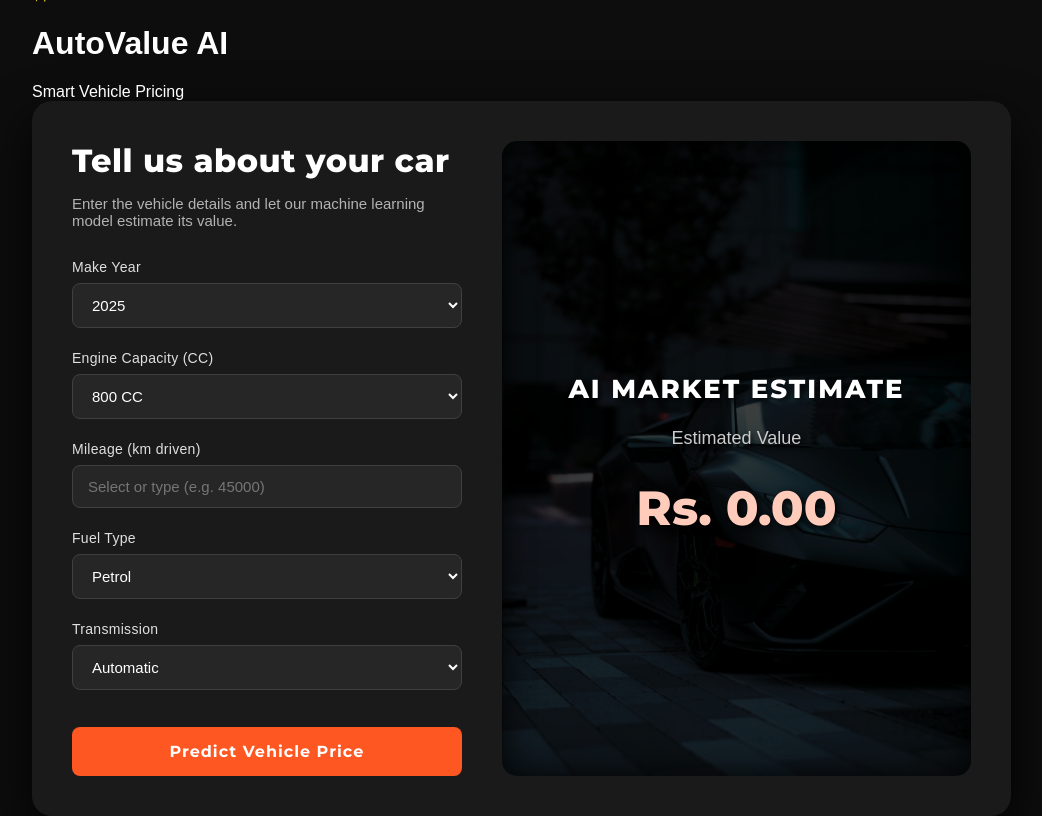
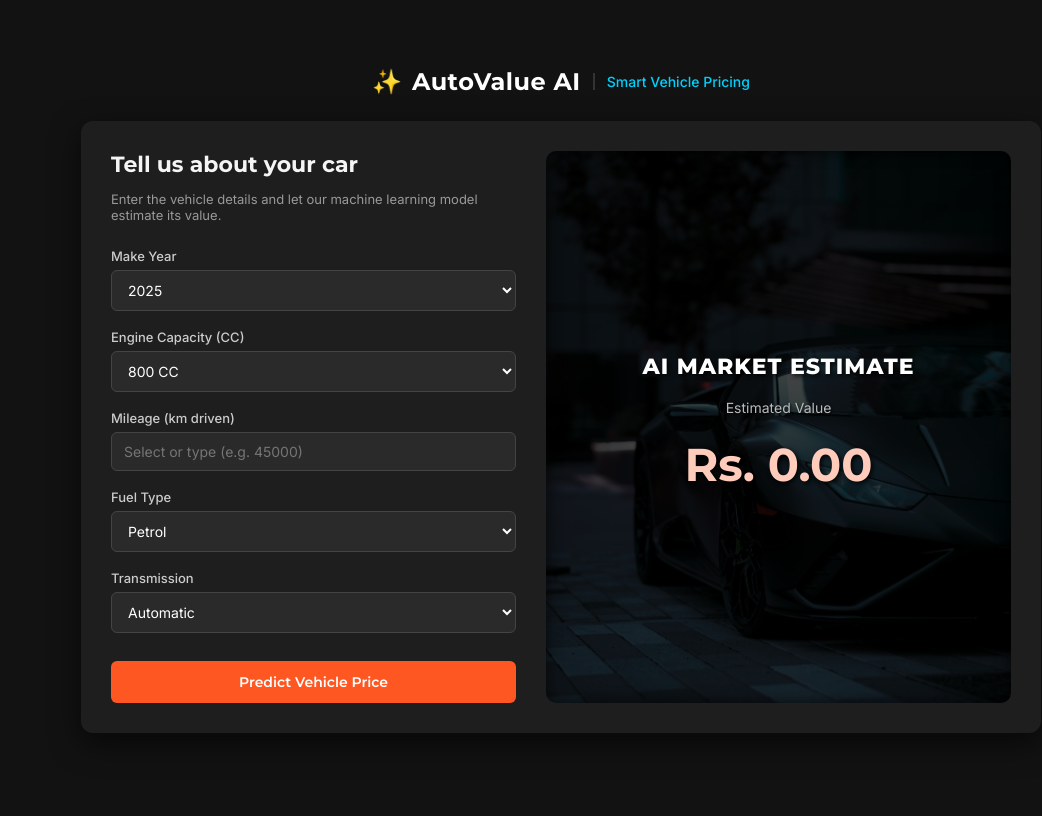
Before and after one commit to Ashen-droid/Vehicle-Price-Prediction, a Flask app: page / in a window 1280 px wide. Shown: the whole page, without its empty margins (79-1121 px from the left). After the commit the page ends 703 px from the top, so only its background shows below. Run offline with Flask 3, Linux system fonts and the light colour scheme; parts of the project's set-up code (start-up, migrations or seed data) failed here and were passed over.

Commit message:
font style

```diff
--- a/static/style.css
+++ b/static/style.css
@@ -1,7 +1,7 @@
 body {
-    background-color: #0d0d0d;
+    background-color: #121212;
     color: white;
-    font-family: 'Poppins', sans-serif;
+    font-family: 'Inter', sans-serif;
     display: flex;
     justify-content: center;
     align-items: center;
@@ -9,36 +9,72 @@ body {
     margin: 0;
 }
 
+.main-wrapper {
+    display: flex;
+    flex-direction: column;
+    align-items: center;
+    width: 100%;
+}
+
+.top-header {
+    display: flex;
+    align-items: center;
+    margin-bottom: 25px;
+}
+
+.logo-icon {
+    font-size: 24px;
+    margin-right: 10px;
+    color: #ff5722;
+}
+
+.top-header h1 {
+    font-family: 'Montserrat', sans-serif;
+    font-size: 24px;
+    font-weight: 700;
+    margin: 0;
+    color: #ffffff;
+    letter-spacing: 0.5px;
+}
+
+.top-header .subtitle {
+    font-size: 14px;
+    color: #00d2ff;
+    margin-left: 12px;
+    padding-left: 12px;
+    border-left: 2px solid #333;
+    font-weight: 500;
+}
+
 .container {
     display: flex;
-    background-color: #1a1a1a;
-    border-radius: 20px;
-    padding: 40px;
-    box-shadow: 0 20px 50px rgba(0, 0, 0, 0.9);
-    width: 85%;
-    max-width: 1000px;
+    background-color: #1e1e1e;
+    border-radius: 12px;
+    padding: 30px;
+    box-shadow: 0 10px 30px rgba(0, 0, 0, 0.6);
+    width: 80%;
+    max-width: 900px;
 }
 
 .form-section {
     flex: 1;
-    padding-right: 40px;
+    padding-right: 30px;
 }
 
 .form-section h2 {
-    color: #ffffff;
+    color: #f5f5f5;
     font-family: 'Montserrat', sans-serif;
-    font-size: 32px;
-    font-weight: 800;
+    font-size: 22px;
+    font-weight: 700;
     margin-top: 0;
-    margin-bottom: 10px;
-    letter-spacing: 0.5px;
+    margin-bottom: 8px;
 }
 
 .form-section p {
-    color: #b3b3b3;
-    font-size: 15px;
-    font-weight: 300;
-    margin-bottom: 30px;
+    color: #999999;
+    font-size: 13px;
+    font-weight: 400;
+    margin-bottom: 25px;
 }
 
 .result-section {
@@ -47,57 +83,56 @@ body {
     background-size: cover;
     background-position: center;
     background-blend-mode: multiply;
-    background-color: rgba(30, 30, 30, 0.85);
-    border-radius: 15px;
-    padding: 40px;
+    background-color: rgba(35, 35, 35, 0.85);
+    border-radius: 10px;
+    padding: 30px;
     text-align: center;
     display: flex;
     flex-direction: column;
     justify-content: center;
-    box-shadow: inset 0 0 30px rgba(0, 0, 0, 0.9);
+    box-shadow: inset 0 0 15px rgba(0, 0, 0, 0.7);
 }
 
 .result-section h3 {
     font-family: 'Montserrat', sans-serif;
-    font-size: 26px;
+    font-size: 22px;
     font-weight: 800;
-    letter-spacing: 2px;
+    letter-spacing: 1px;
     color: #ffffff;
-    text-shadow: 3px 3px 6px rgba(0, 0, 0, 0.9);
+    text-shadow: 2px 2px 4px rgba(0, 0, 0, 0.8);
     margin-bottom: 5px;
     text-transform: uppercase;
 }
 
 .result-section p {
-    color: #cccccc;
-    font-size: 18px;
+    color: #bbbbbb;
+    font-size: 14px;
     font-weight: 400;
-    text-shadow: 2px 2px 4px rgba(0, 0, 0, 0.9);
-    margin-bottom: 30px;
+    text-shadow: 1px 1px 3px rgba(0, 0, 0, 0.8);
+    margin-bottom: 20px;
 }
 
 .input-group {
-    margin-bottom: 22px;
+    margin-bottom: 18px;
 }
 
 label {
     display: block;
-    margin-bottom: 8px;
-    color: #e0e0e0;
-    font-size: 14px;
+    margin-bottom: 6px;
+    color: #cccccc;
+    font-size: 13px;
     font-weight: 500;
-    letter-spacing: 0.3px;
 }
 
 input,
 select {
     width: 100%;
-    padding: 12px 15px;
-    font-family: 'Poppins', sans-serif;
-    font-size: 15px;
-    background-color: #262626;
-    border: 1px solid #404040;
-    border-radius: 8px;
+    padding: 10px 12px;
+    font-family: 'Inter', sans-serif;
+    font-size: 14px;
+    background-color: #2a2a2a;
+    border: 1px solid #444444;
+    border-radius: 6px;
     color: white;
     outline: none;
     box-sizing: border-box;
@@ -107,38 +142,33 @@ select {
 input:focus,
 select:focus {
     border-color: #ff5722;
-    background-color: #2d2d2d;
+    background-color: #333333;
 }
 
 .predict-btn {
     width: 100%;
-    padding: 15px;
+    padding: 12px;
     font-family: 'Montserrat', sans-serif;
-    font-size: 16px;
+    font-size: 14px;
     background-color: #ff5722;
     color: white;
     border: none;
-    border-radius: 8px;
-    font-weight: 700;
-    letter-spacing: 1px;
+    border-radius: 6px;
+    font-weight: 600;
     cursor: pointer;
-    margin-top: 15px;
-    transition: background-color 0.3s, transform 0.1s;
+    margin-top: 10px;
+    transition: background-color 0.3s;
 }
 
 .predict-btn:hover {
     background-color: #e64a19;
 }
 
-.predict-btn:active {
-    transform: scale(0.98);
-}
-
 #estimated-price {
     font-family: 'Montserrat', sans-serif;
-    font-size: 48px;
-    font-weight: 800;
+    font-size: 46px;
+    font-weight: 700;
     color: #ffccbc;
     margin-top: 0;
-    text-shadow: 3px 3px 8px rgba(0, 0, 0, 0.95);
+    text-shadow: 2px 2px 5px rgba(0, 0, 0, 0.9);
 }
```
